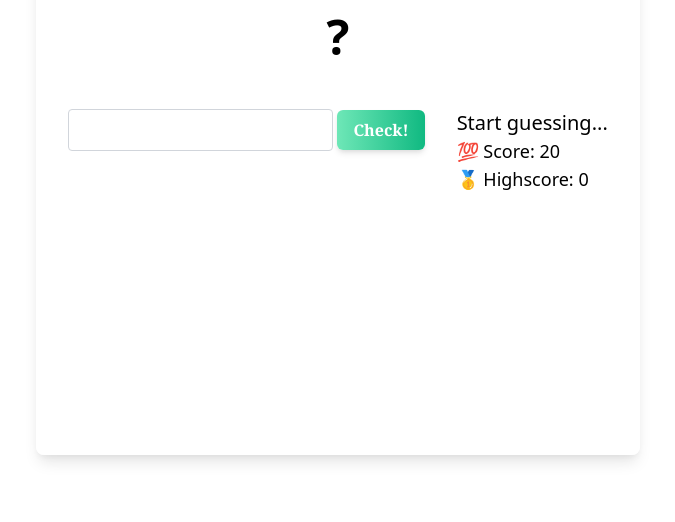
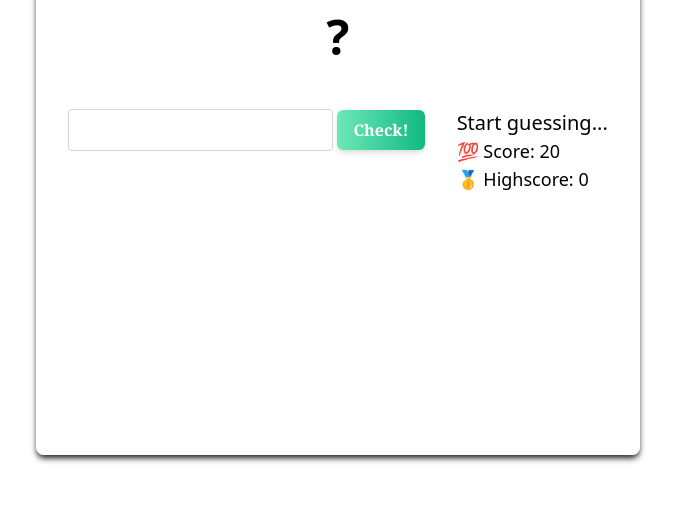
Before and after one commit to ghazalazameer/Guess-My-Number, a website: page index.html in a window 1280 px wide. Shown: the part 278-800 px from the top of the page, without its empty margins (302-977 px from the left). Drawn offline with nearby package versions, Linux system fonts and the light colour scheme.

Commit message:
added shadow in the bg

```diff
--- a/index.html
+++ b/index.html
@@ -12,7 +12,7 @@
 </head>
 
 <body class="flex justify-center items-center h-screen">
-    <div class="bg-white bg-opacity-80 rounded-lg p-8 shadow-lg w-100 h-5/6">
+    <div class="bg-white bg-opacity-80 rounded-lg p-8 shadow-custom w-100 h-5/6">
         <header class="text-center mb-8">
             <button
                 class="btn again bg-gradient-to-r from-purple-500 to-purple-700 hover:from-purple-600 hover:to-purple-800 text-white font-serif font-bold py-2 px-4 rounded-md shadow-md mt-4">Play
--- a/style.css
+++ b/style.css
@@ -1,3 +1,9 @@
 @tailwind base;
 @tailwind components;
 @tailwind utilities;
+
+@layer utilities {
+    .shadow-custom {
+        box-shadow: 0 4px 6px -1px rgba(0, 0, 0, 0.9), 0 2px 4px -1px rgba(0, 0, 0, 0.06);
+    }
+}
```
